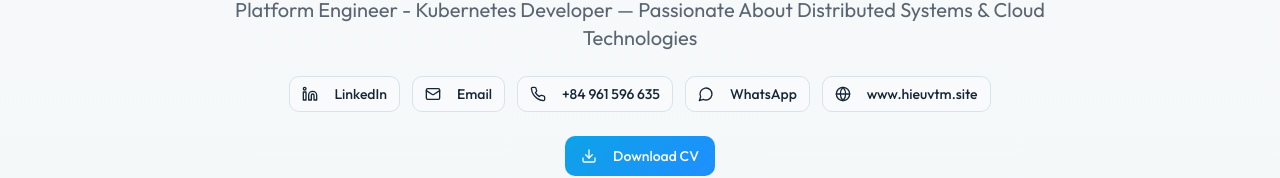
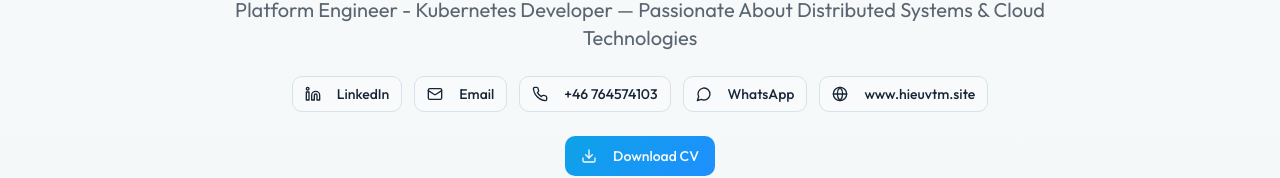
Before and after one commit to vtmhieu/my-digital-hub, a React (Vite) app: page /about in a window 1280 px wide. Shown: the part 392-570 px from the top of the page. Built offline with nearby package versions, Linux system fonts and the light colour scheme; the HTML template or start-up script is replaced by a standard one.

Commit message:
Update contact phone number

```diff
--- a/src/pages/About.tsx
+++ b/src/pages/About.tsx
@@ -70,9 +70,9 @@ const About = () => {
                   size="sm"
                   asChild
                 >
-                  <a href="tel:+84961596635">
+                  <a href="tel:+46764574103">
                     <Phone className="w-4 h-4 mr-2" />
-                    +84 961 596 635
+                    +46 764574103
                   </a>
                 </Button>
                 <Button
@@ -80,7 +80,7 @@ const About = () => {
                   size="sm"
                   asChild
                 >
-                  <a href="https://wa.me/84961596635" target="_blank" rel="noopener noreferrer">
+                  <a href="https://wa.me/46764574103" target="_blank" rel="noopener noreferrer">
                     <MessageCircle className="w-4 h-4 mr-2" />
                     WhatsApp
                   </a>
```
